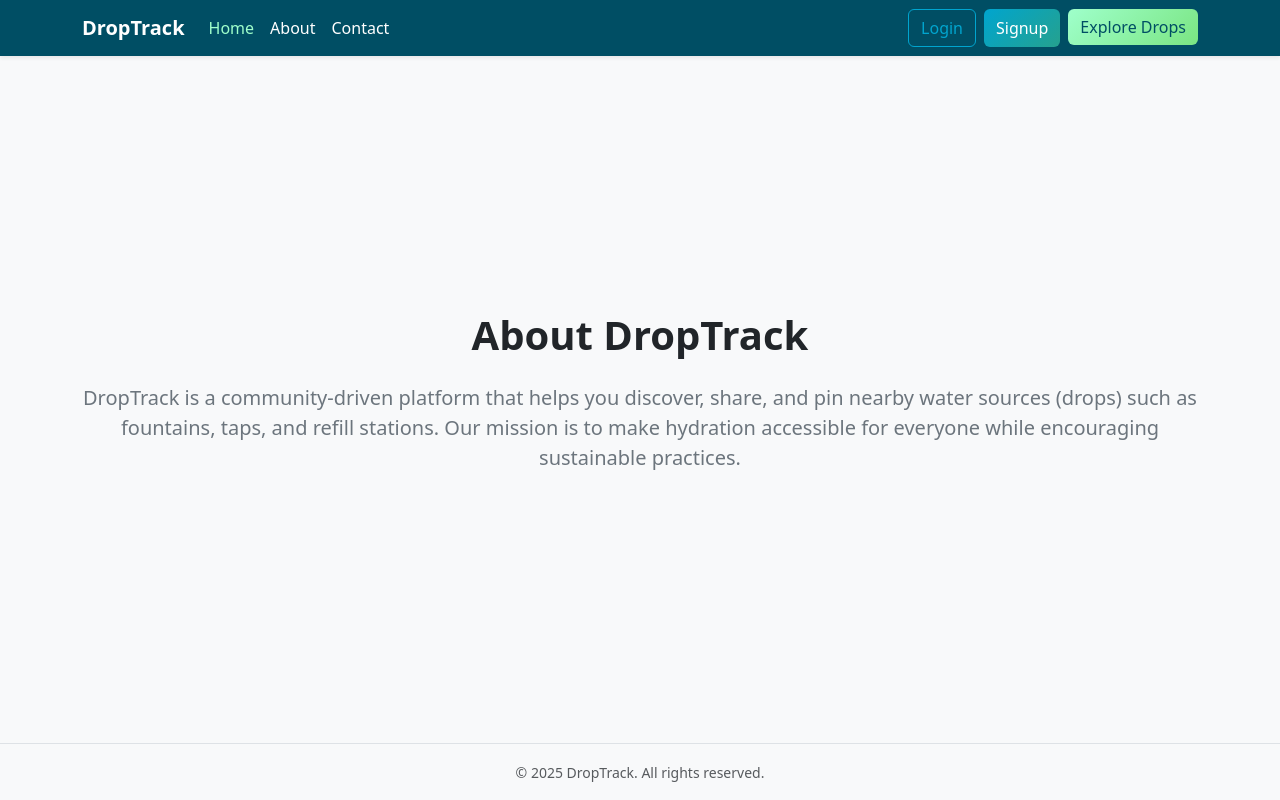
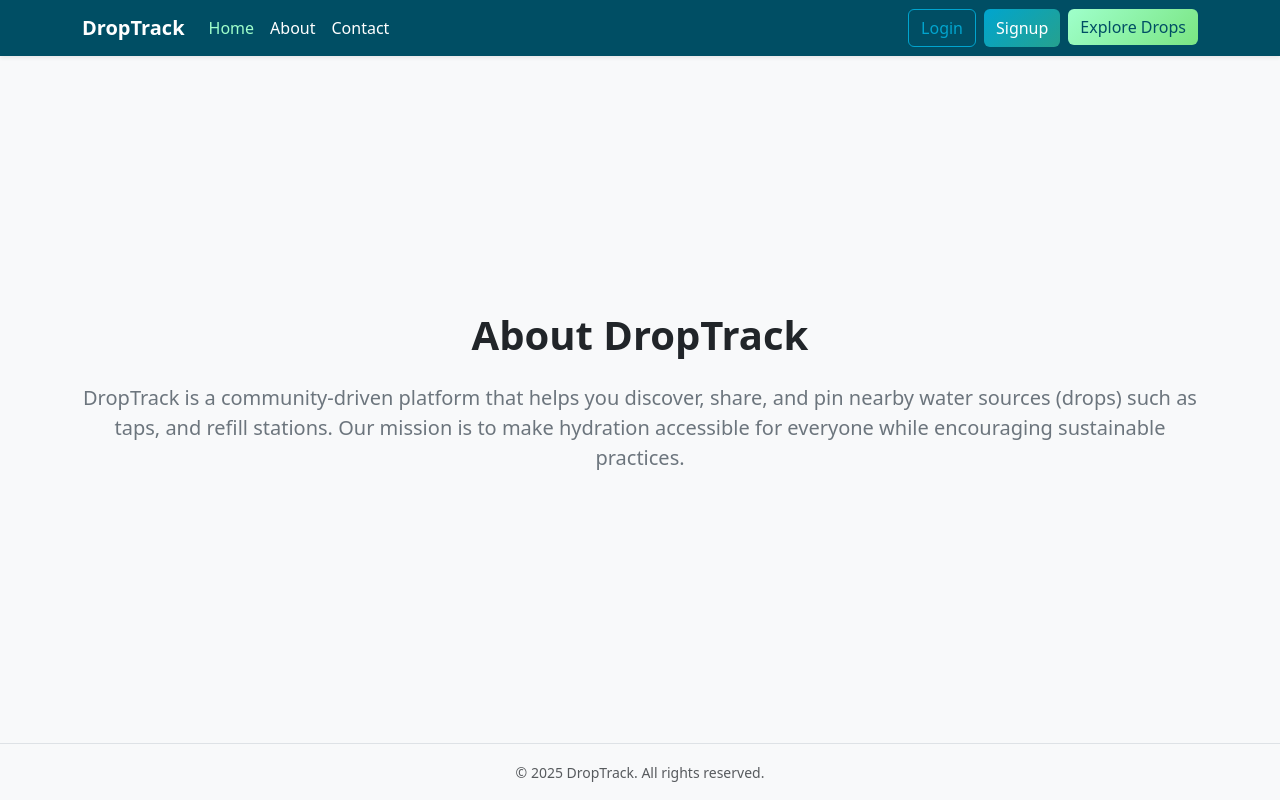
Before and after one commit to heba-khamis-ramadan/drop-track, a website: page client/about.html in a window 1280 px wide. Drawn offline with nearby package versions, Linux system fonts and the light colour scheme.

Commit message:
Add README.md File

```diff
--- a/client/about.html
+++ b/client/about.html
@@ -19,7 +19,7 @@
         <h1 class="fw-bold mb-4">About DropTrack</h1>
         <p class="lead text-secondary">
           DropTrack is a community-driven platform that helps you discover, share,
-          and pin nearby water sources (drops) such as fountains, taps, and refill stations.
+          and pin nearby water sources (drops) such as taps, and refill stations.
           Our mission is to make hydration accessible for everyone while encouraging sustainable practices.
         </p>
       </div>
```
Also changed, not shown: README.md.
